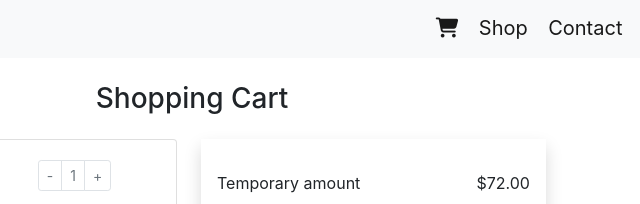
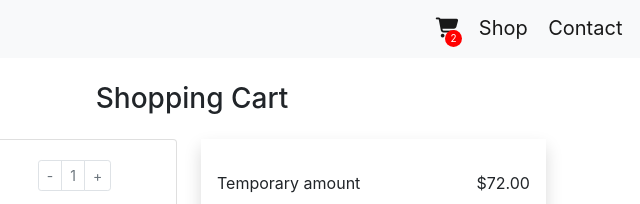
Before and after one commit to benjakunkel/maqueta, a plain HTML site: page index.html in a window 1280 px wide. Shown: the top 204 px of the page, 448-1088 px from the left. Drawn offline with nearby package versions, Linux system fonts and the light colour scheme.

Commit message:
mejorita

```diff
--- a/index.html
+++ b/index.html
@@ -4,6 +4,7 @@
   <meta charset="UTF-8">
   <meta name="viewport" content="width=device-width, initial-scale=1.0">
   <link rel="stylesheet" href="https://stackpath.bootstrapcdn.com/bootstrap/4.5.2/css/bootstrap.min.css" integrity="sha384-JcKb8q3iqJ61gNV9KGb8thSsNjpSL0n8PARn9HuZOnIxN0hoP+VmmDGMN5t9UJ0Z" crossorigin="anonymous">
+  <link rel="stylesheet" href="style.css">
   <script src="https://kit.fontawesome.com/681afa3c5b.js" crossorigin="anonymous"></script>
   <script src="index.js"></script>
   <title>Carrito</title>
@@ -12,7 +13,7 @@
   <nav class="navbar navbar-light bg-light d-flex">
     <a class="navbar-brand" href="#">M-commerce</a>
     <div>
-    <a class="navbar-brand" href="#"><i class="fas fa-shopping-cart"></i></a>
+    <a class="navbar-brand" href="#"><span id="cantidades">2</span><i class="fas fa-shopping-cart"></i></a>
     <a class="navbar-brand" href="#">Shop</a>
     <a class="navbar-brand" href="#">Contact</a>
     <a class="navbar-brand" href="#">Sign In</a>
--- /dev/null
+++ b/style.css
@@ -0,0 +1,14 @@
+#cantidades{
+  position: absolute;
+  width: 17px;
+  height: 17px;
+  font-size: 10px;
+  background-color: red;
+  display: flex;
+  justify-content: center;
+  align-items: center;
+  border-radius: 50%;
+  top: 30px;
+  right: 370px;
+  color: white;
+}
```
